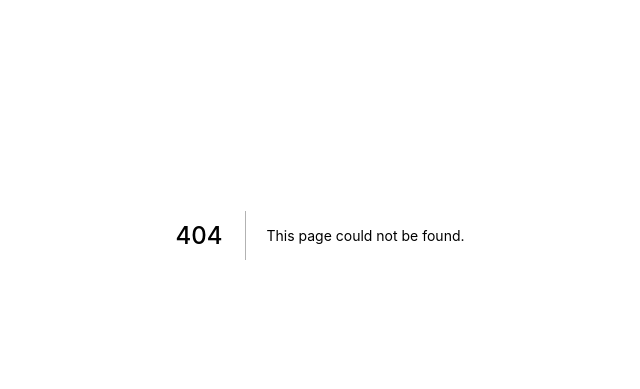
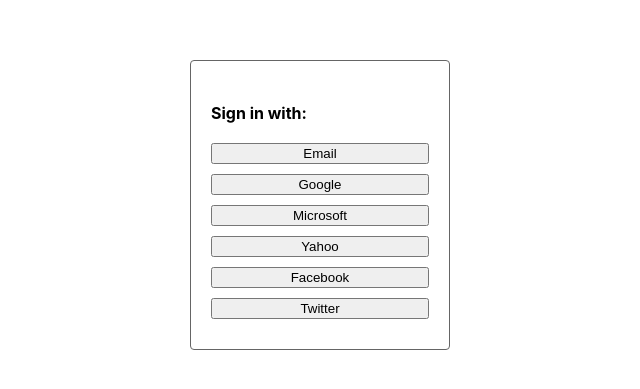
Before and after one commit to Burabari-Dev/keaki, a Next.js app: page /sign-in in a window 1280 px wide. Before the commit this address had no page. Shown: the part 165-554 px from the top of the page, without its empty margins (320-960 px from the left). Built offline with nearby package versions, Linux system fonts and the light colour scheme.

Commit message:
create dummy sign-in page

```diff
--- /dev/null
+++ b/pages/sign-in.js
@@ -0,0 +1,45 @@
+import { useState } from 'react';
+import Header from '../components/ui/Header';
+import Container from '../components/ui/Container';
+import { useFirebase } from '../lib/firebase/FirebaseProvider';
+import styles from '../styles/SignIn.module.css';
+
+const Sign_In = () => {
+  const ctx = useFirebase();
+  const user = ctx.user;
+  const regAccEmail = ctx.regAccEmail;
+  const emailSignIn = ctx.emailSignIn;
+  const googleSignIn = ctx.googleSignIn;
+
+  const [showEmailSignIn, setShowEmailSignIn] = useState(false);
+
+  return (
+    <Container>
+      <Header title='Sign-In | Sign-Up' />
+      {showEmailSignIn
+        ?
+        <div className={styles.Wrapper}>
+          <input className={styles.Input} type='email' placeholder='email address' />
+          <input className={styles.Input} type='password' placeholder='**********' />
+          {/* <button className={styles.Button}>Create New Account</button> */}
+          <span style={{ fontSize: 'smaller' }}>----------- New to Keaki.com? -----------</span>
+          <button className={styles.Button} onClick={() => emailSignIn()}>Create New Account</button>
+          <button className={styles.Button} onClick={() => setShowEmailSignIn(false)}>Go Back</button>
+        </div>
+        :
+        <div className={styles.Wrapper}>
+          <h4 className={styles.Title}>Sign in with:</h4>
+          <div className={styles.Options}>
+            <button className={styles.Button} onClick={() => setShowEmailSignIn(true) }>Email</button>
+            <button className={styles.Button} onClick={googleSignIn}>Google</button>
+            <button className={styles.Button}>Microsoft</button>
+            <button className={styles.Button}>Yahoo</button>
+            <button className={styles.Button}>Facebook</button>
+            <button className={styles.Button}>Twitter</button>
+          </div>
+        </div>}
+    </Container>
+  )
+}
+
+export default Sign_In;
--- /dev/null
+++ b/styles/SignIn.module.css
@@ -0,0 +1,22 @@
+.Wrapper {
+  display: flex;
+  flex-direction: column;
+  min-width: 260px;
+  padding: 20px;
+  border: .5px solid #656565;
+  border-radius: 4px;
+}
+
+.Title {
+  margin-bottom: 20px;
+}
+
+.Options {
+  display: flex;
+  /* margin-bottom: 10px; */
+  flex-direction: column;
+}
+
+.Button, .Input {
+  margin-bottom: 10px;
+}
```
